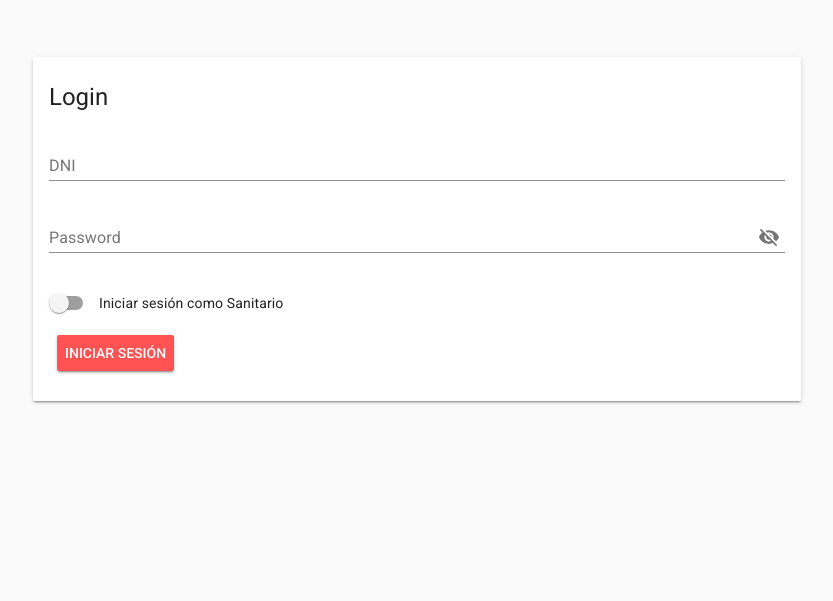
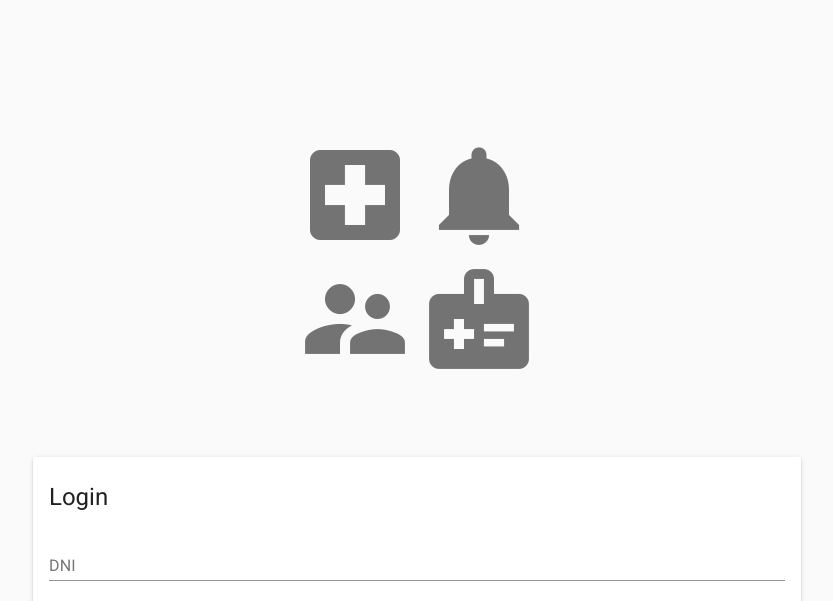
Before and after one commit to RubenGolfe98/TFG, a Vue app in the folder HospitalServicesApp/: page /#/paciente in a window 1280 px wide. Before the commit this address led to /#/home. Shown: the part 199-800 px from the top of the page, without its empty margins (223-1056 px from the left). Built offline with nearby package versions, Linux system fonts and the light colour scheme.

Commit message:
Arreglar márgenes en ciertas pantallas y solucionar bug al buscar por nombre de servicio en la pantalla del histórico de paciente

```diff
--- a/HospitalServicesApp/src/components/HistoricoPaciente.vue
+++ b/HospitalServicesApp/src/components/HistoricoPaciente.vue
@@ -58,7 +58,7 @@
 
     <md-table v-model="searched" @md-selected="abrirHistoricoServicioAsignado" md-sort="fechaAlta" md-sort-order="desc" md-card>
               <md-table-toolbar>
-                <md-field md-clearable class="md-toolbar-section-start">
+                <md-field md-clearable class="md-toolbar-section-start max-width">
                   <md-input placeholder="Buscar por nombre de Servicio..." v-model="search" @input="buscaServicio" />
 
                 </md-field>
@@ -110,6 +110,10 @@
   </style>
 
   <script>
+  const toLower = (text) => {
+  return text.toString().toLowerCase();
+};
+
 const searchByServicio = (items, term) => {
   if (term) {
     return items.filter((item) => toLower(item.servicio.nombre).includes(toLower(term)));
@@ -160,3 +164,9 @@ import { ref } from 'vue';
     },
   };
   </script>
+
+  <style>
+.max-width {
+  max-width: 300px; /* El valor del ancho máximo que desees */
+}
+</style>
--- a/HospitalServicesApp/src/components/Login.vue
+++ b/HospitalServicesApp/src/components/Login.vue
@@ -1,5 +1,25 @@
 <template>
   <div id="login">
+    <div class="table-container">
+      <table>
+        <tr>
+          <td>
+            <md-icon class="md-size-5x">local_hospital</md-icon>
+          </td>
+          <td>
+            <md-icon class="md-size-5x">notifications</md-icon>
+          </td>
+        </tr>
+        <tr>
+          <td>
+            <md-icon class="md-size-5x">supervisor_account</md-icon>
+          </td>
+          <td>
+            <md-icon class="md-size-5x">medical_information</md-icon>
+          </td>
+        </tr>
+      </table>
+    </div>
     <md-card>
       <md-card-header>
         <div class="md-title">Login</div>
@@ -87,7 +107,16 @@ export default {
 </script>
 
   <style>
+  .table-container {
+  display: flex;
+  justify-content: center;
+  align-items: center;
+  height: 40vh; /* Ajusta la altura según tus necesidades */
+}
 #login {
   margin: 20%;
 }
+.max-width {
+  max-width: 300px; /* El valor del ancho máximo que desees */
+}
 </style>
--- a/HospitalServicesApp/src/components/Pacientes.vue
+++ b/HospitalServicesApp/src/components/Pacientes.vue
@@ -3,7 +3,7 @@
       <h1>Lista de pacientes activos</h1>
         <md-table v-model="searched" @md-selected="abrirHistoricoPaciente" md-sort="name" md-sort-order="asc" md-card>
               <md-table-toolbar>
-                <md-field md-clearable class="md-toolbar-section-start">
+                <md-field md-clearable class="md-toolbar-section-start max-width">
                   <md-input placeholder="Buscar por dni..." v-model="search" @input="buscaPaciente" />
 
                 </md-field>
@@ -194,3 +194,9 @@ export default {
   }
 };
 </script>
+
+<style>
+.max-width {
+  max-width: 300px; /* El valor del ancho máximo que desees */
+}
+</style>
--- a/HospitalServicesApp/src/components/Servicio.vue
+++ b/HospitalServicesApp/src/components/Servicio.vue
@@ -4,7 +4,7 @@
     <h4>{{ servicio.descripcion }}</h4>
     <md-table v-model="searched" @md-selected="abrirHistoricoServicioAsignado" md-sort="name" md-sort-order="asc" md-card>
       <md-table-toolbar>
-        <md-field md-clearable class="md-toolbar-section-start">
+        <md-field md-clearable class="md-toolbar-section-start max-width">
           <md-input
             placeholder="Buscar por dni..."
             v-model="search"
@@ -144,6 +144,9 @@
 .input-container md-field {
   flex: 1; /* Ocupa el espacio disponible */
 }
+.max-width {
+  max-width: 300px; /* El valor del ancho máximo que desees */
+}
 </style>
 
 
--- a/HospitalServicesApp/src/components/User.vue
+++ b/HospitalServicesApp/src/components/User.vue
@@ -14,23 +14,23 @@
         </div>
       </md-card-header>
       <md-card-content>
-        <div>
+        <div class="container">
           <!-- DNI -->
-          <md-field>
+          <md-field class="max-width">
             <label>DNI</label>
             <md-input :disabled="true" id="dni" v-model="user.dni"></md-input>
           </md-field>
           <!-- /DNI -->
 
           <!-- NOMBRE -->
-          <md-field>
+          <md-field class="max-width">
             <label>Nombre</label>
             <md-input :disabled="true" id="id" v-model="user.nombre"></md-input>
           </md-field>
           <!-- /NOMBRE -->
 
           <!-- APELLIDO1 -->
-          <md-field>
+          <md-field class="max-width">
             <label>Primer apellido</label>
             <md-input
               :disabled="true"
@@ -41,7 +41,7 @@
           <!-- /APELLIDO1 -->
 
           <!-- APELLIDO2 -->
-          <md-field>
+          <md-field class="max-width">
             <label>Segundo apellido</label>
             <md-input
               :disabled="true"
@@ -52,7 +52,7 @@
           <!-- /APELLIDO2 -->
 
           <!-- PASSWORD -->
-          <md-field>
+          <md-field class="max-width">
             <label>Password</label>
             <md-input v-model="newPassword" type="password"></md-input>
           </md-field>
@@ -107,3 +107,12 @@ export default {
   },
 };
 </script>
+<style>
+.max-width {
+  max-width: 400px; /* El valor del ancho máximo que desees */
+}
+.container {
+  position: relative;
+}
+
+</style>
```
